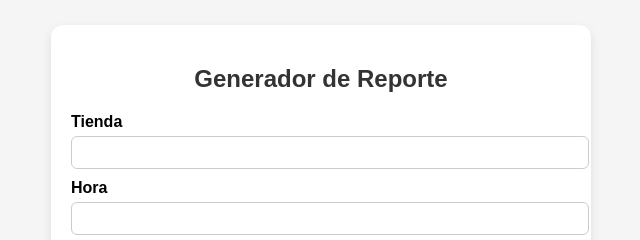
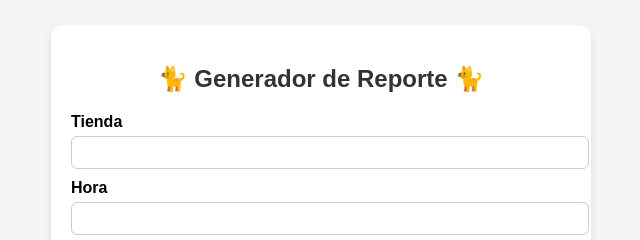
Before and after one commit to abduladad/hxh, a plain HTML site: page index.html in a window 1280 px wide. Shown: the top 240 px of the page, 319-959 px from the left. Drawn offline with Linux system fonts and the light colour scheme.

Commit message:
Update index.html

```diff
--- a/index.html
+++ b/index.html
@@ -3,7 +3,7 @@
 <head>
   <meta charset="UTF-8">
   <meta name="viewport" content="width=device-width, initial-scale=1.0">
-  <title>🐈 Generador de Reporte 🐈</title>
+  <title>🐈 Generador de Reporte - PUMA 🐈</title>
   <style>
     body {
       font-family: Bahnschrift, sans-serif;
@@ -63,7 +63,7 @@
 </head>
 <body>
   <div class="container">
-    <h2>Generador de Reporte</h2>
+    <h2>🐈 Generador de Reporte 🐈</h2>
 
     <label>Tienda</label>
     <input type="text" id="tienda">
```
